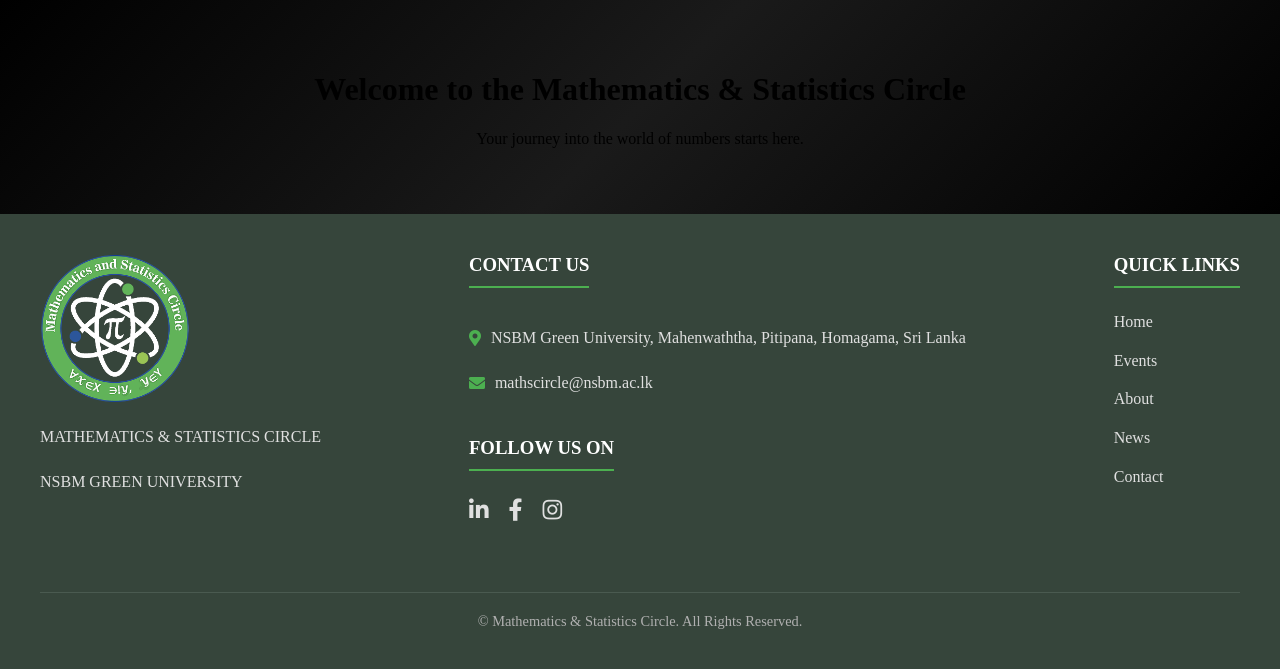
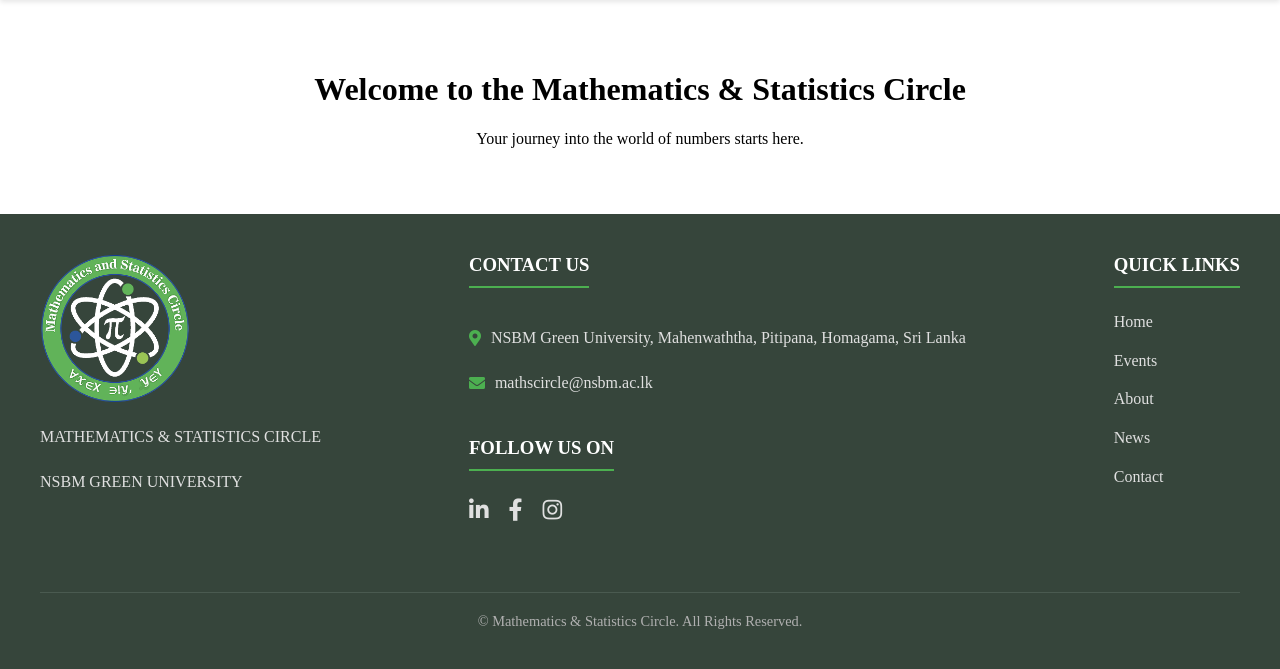
Before and after one commit to NaduX99/Mathematics-and-Statistical-Circle-NSBM, a PHP site: page /about.html in a window 1280 px wide. Shown: the part 104-773 px from the top of the page. Run offline with PHP 8.4, Linux system fonts and the light colour scheme; some libraries are stand-ins or nearby versions.

Commit message:
Update style.css

```diff
--- a/style.css
+++ b/style.css
@@ -10,7 +10,7 @@ body {
   overflow-x: hidden;
 }
 
-.main-content
+.maincontent
 {
   background: linear-gradient(135deg, #000000, #1a1a1a, #000000);
 }
```
